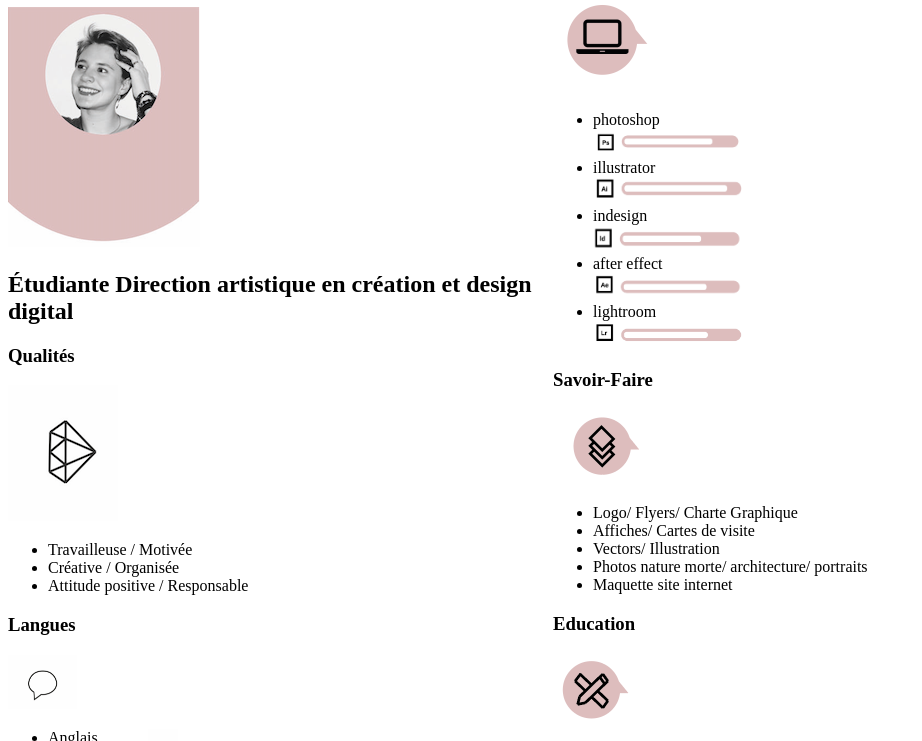
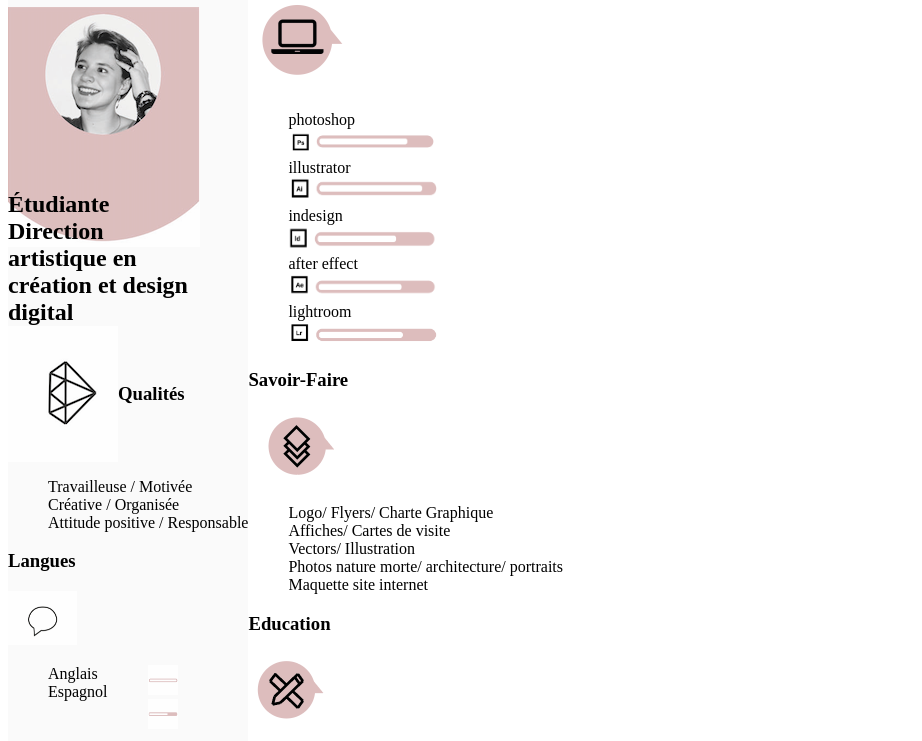
Before and after one commit to Juju4ever/CV, a plain HTML site: page index.html in a window 1280 px wide. Shown: the part 81-822 px from the top of the page, without its empty margins (0-922 px from the left). Drawn offline with Linux system fonts and the light colour scheme.

Commit message:
Aide avec Martin

```diff
--- a/index.html
+++ b/index.html
@@ -11,19 +11,20 @@
 
 		</div>
 
-			<img class="photo_moi" src="photos/Photo_moi.PNG" alt="" >
-
 
 			<div class="nom">
-				<h2>Étudiante
+				<img class="photo_moi" src="photos/Photo_moi.PNG" alt="" >
+				<h2 id="baseline">Étudiante
 				Direction artistique
 				en création
 				et design digital</h2>
 			</div>
 
 		<div class="Qualités">
-			<h3>Qualités</h3>
-			<img class="image_qualité" src="photos/photos_qualités2.jpg" alt="" >
+			<div class="Qualimage">
+				<img class="image_qualité" src="photos/photos_qualités2.jpg" alt="" >
+				<h3>Qualités</h3>
+			</div>
 			<div class="image_qualité"></div>
 			<div class="titre_qualité"></div>
 			<div class="texte_qualité">
@@ -42,7 +43,7 @@
 			<div class="titre_langues"></div>
 			<div class="texte_langues"><span></span>
 				<ul>
-					<li>Anglais</li>
+					<li class="liste">Anglais</li>
 					<li>Espagnol</li>
 				</ul>
 				<ul>
--- a/style.css
+++ b/style.css
@@ -105,3 +105,29 @@
 
 .image_qualité
 }
+
+.Qualimage{
+	display: flex;
+	justify-content: flex-start;
+	align-items:center;
+}
+
+#baseline{
+	position: relative;
+	top: -80px;
+}
+
+.photomoi{
+	width: 100px;
+}
+.nom {
+	margin-bottom: -100px;
+	width: 200px;
+}
+
+li{
+	 list-style-type: none;
+}
+.partie_de_gauche{
+	background-color: #FAFAFA
+}
```
Also changed, not shown: 1 other file.
